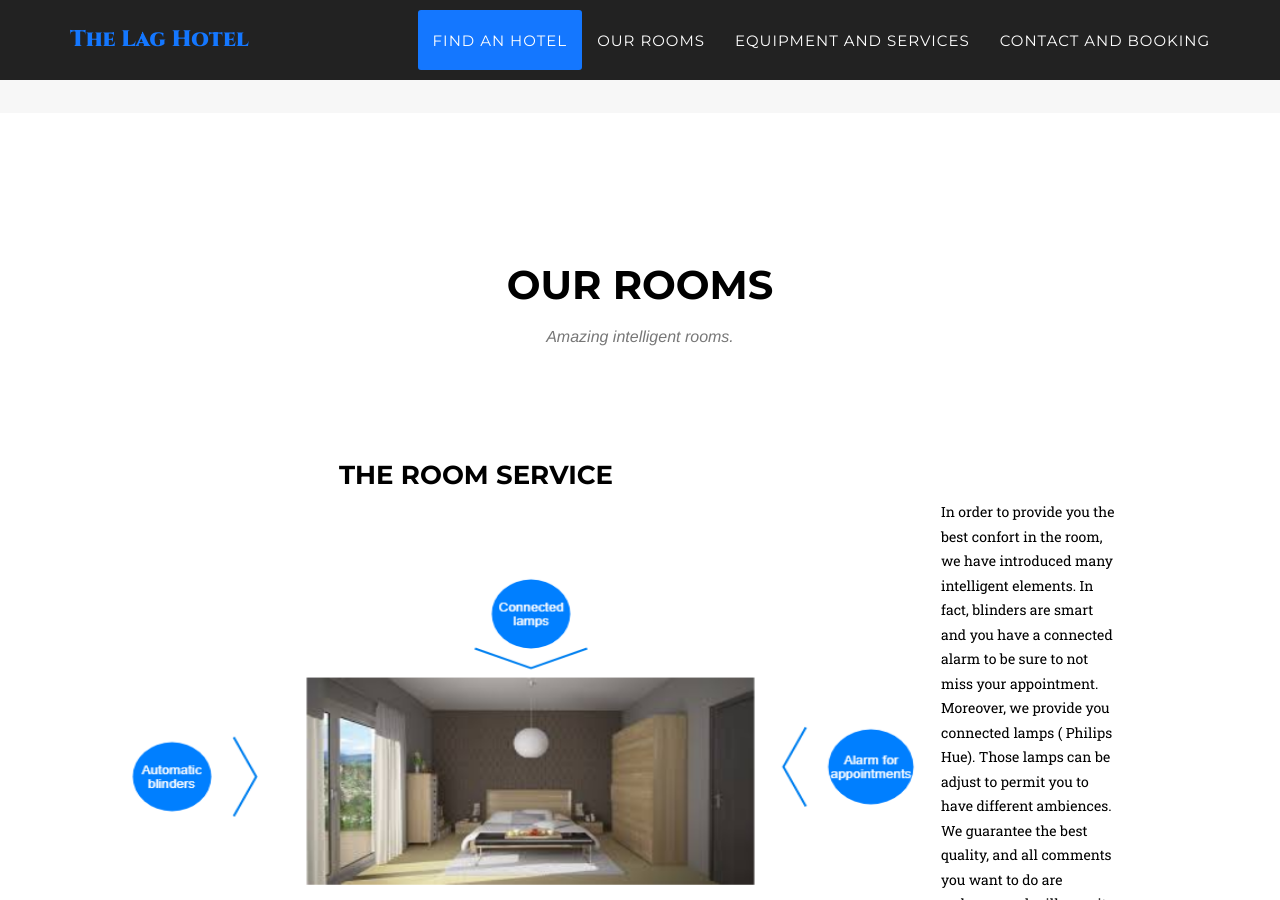
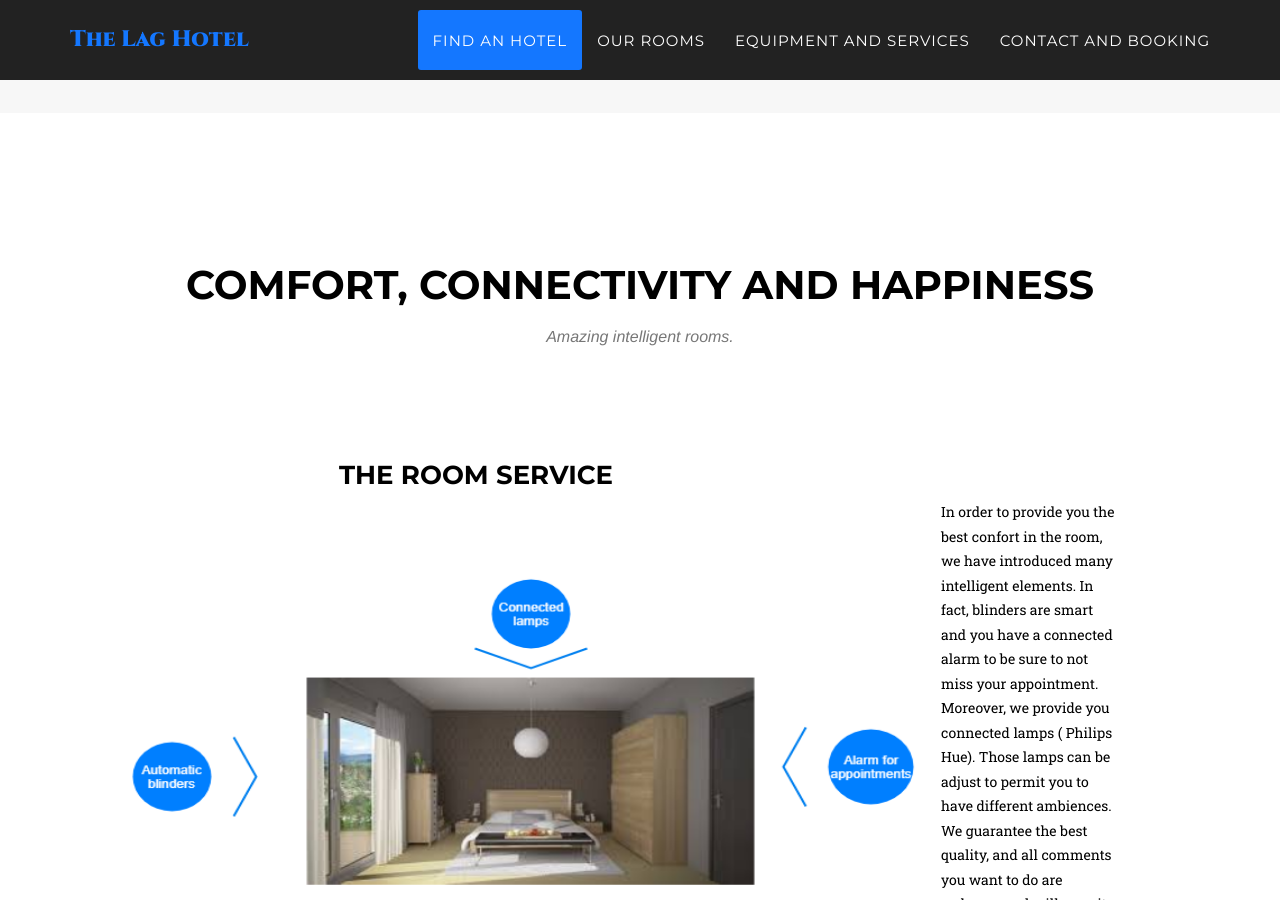
Before and after one commit to VincentGautier/Hotel-web-site, a Jekyll site: the page built from index.html, in a window 1280 px wide and 900 px high, scrolled down 1554 px. Built offline with Jekyll 4.4.1, drawn with Linux system fonts in a browser that asks for light colours; some web fonts are replaced.

Commit message:
Update our_rooms.html

```diff
--- a/_includes/our_rooms.html
+++ b/_includes/our_rooms.html
@@ -3,7 +3,7 @@
     <div class="container">
         <div class="row">
             <div class="col-lg-12 text-center">
-                <h2 class="section-heading">Our rooms</h2>
+                <h2 class="section-heading">Comfort, connectivity and happiness</h2>
                 <h3 class="section-subheading text-muted">Amazing intelligent rooms.</h3>
             </div>
         </div>
```
